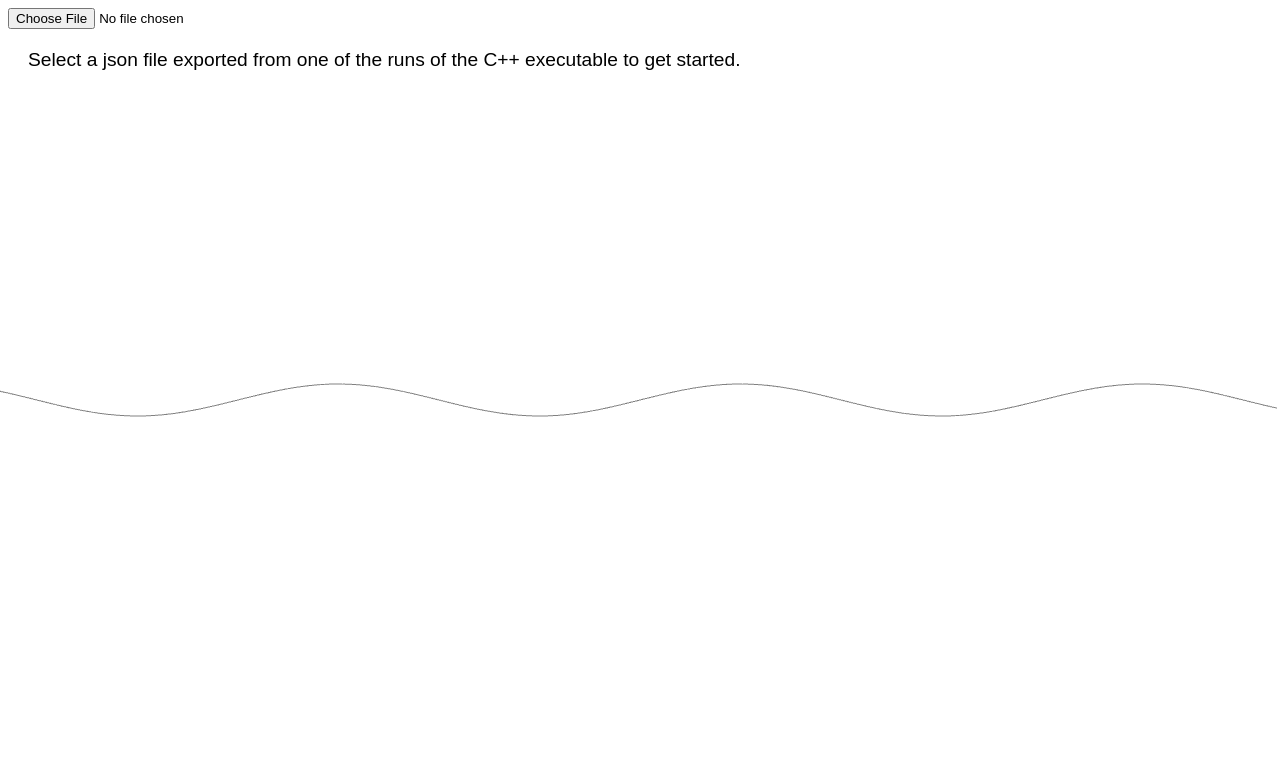
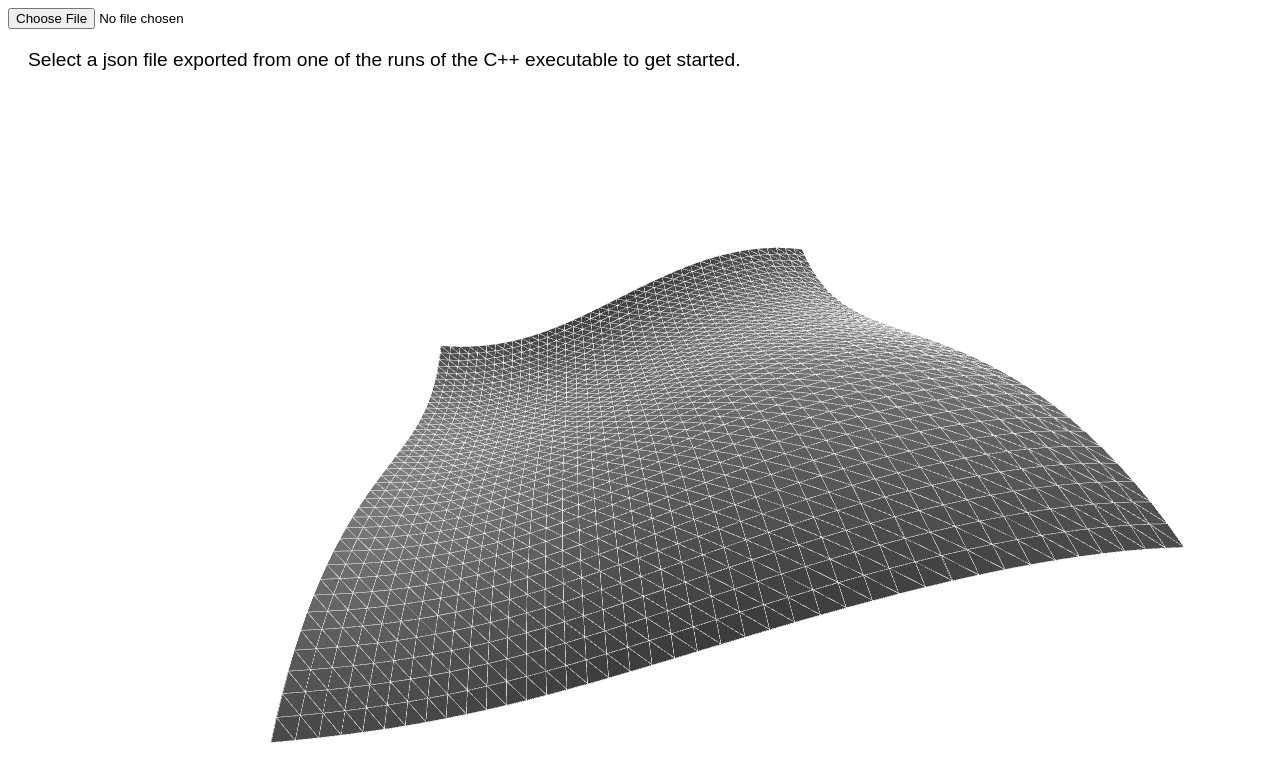
Before and after one commit to k-j0/genetic-ode, a plain HTML site: page index.html in a window 1280 px wide. Drawn offline with nearby package versions, Linux system fonts and the light colour scheme; animation ran at ten frames a second.

Commit message:
Support viewing PDE solutions

```diff
--- a/index.html
+++ b/index.html
@@ -43,14 +43,13 @@
         let width = 20;
         let height = window.innerHeight / window.innerWidth * width;
         document.body.append(renderer.domElement);
-        const camera = new THREE.OrthographicCamera(-width/2, width/2, height/2, -height/2, 1, 100);
 
-        // display expression
+        // display expression (either 2D (line) or 3D (surface))
         function displayExpression (expr, colour) {
 
             // iterate over points & sample function
             let points = [];
-            for (let i = -width/2; i <= width/2; i += 0.05) {
+            for (let i = -width/2; i <= width/2; i += 0.025) {
                 let x = i;
                 let y = eval(expr) * 0.25;
                 points.push(new THREE.Vector3(x, y, -10));
@@ -62,20 +61,84 @@
             const scene = new THREE.Scene();
             scene.background = new THREE.Color('white');
             scene.add(line);
+            const camera = new THREE.OrthographicCamera(-width/2, width/2, height/2, -height/2, 1, 100);
             renderer.render(scene, camera);
 
+            return () => {};
         }
-        displayExpression('Math.sin(x)', 'grey');
+        let angle3d = 0;
+        function displayExpression3d (expr) {
+
+            // in the [-2,2] x [-2,2] domain
+            let points = [];
+            let d = 0.1;
+            for (let xx = -2; xx < 2; xx += d) {
+                for (let yy = -2; yy < 2; yy += d) {
+                    let [x, y] = [xx, yy];
+                    let za = eval(expr) * 0.5;
+                    [x, y] = [xx+d, yy];
+                    let zb = eval(expr) * 0.5;
+                    [x, y] = [xx, yy+d];
+                    let zc = eval(expr) * 0.5;
+                    [x, y] = [xx+d, yy+d];
+                    let zd = eval(expr) * 0.5;
+                    //     A ____ C
+                    //      | \  |
+                    //      |__ \|
+                    //     B      D
+                    points.push(new THREE.Vector3(xx, za, yy)); // A
+                    points.push(new THREE.Vector3(xx+d, zd, yy+d)); // D
+                    points.push(new THREE.Vector3(xx+d, zb, yy)); // B
+                    points.push(new THREE.Vector3(xx, za, yy)); // A
+                    points.push(new THREE.Vector3(xx, zc, yy+d)); // C
+                    points.push(new THREE.Vector3(xx+d, zd, yy+d)); // D
+                }
+            }
+
+            // render
+            let geometry = (new THREE.BufferGeometry()).setFromPoints(points);
+            geometry.computeVertexNormals();
+            let mesh = new THREE.Mesh(geometry, new THREE.MeshStandardMaterial({ color: 'grey' }));
+            let wire = new THREE.Mesh(geometry, new THREE.MeshBasicMaterial({color: 'white', wireframe: true }));
+            const scene = new THREE.Scene();
+            scene.background = new THREE.Color('white');
+            scene.add(mesh);
+            scene.add(wire);
+            scene.add(new THREE.DirectionalLight());
+            const camera = new THREE.PerspectiveCamera(75, width/height, 1, 100);
+            camera.position.z = 4;
+            mesh.rotation.x = 0.8;
+            wire.rotation.x = 0.8;
+            let render;
+            let stop = false;
+            (render = () => {
+                if (stop) return;
+                mesh.rotation.y = wire.rotation.y = angle3d += 0.0025;
+                renderer.render(scene, camera);
+                requestAnimationFrame(render);
+            })();
+
+            return () => { stop = true; };
+        }
 
         // animate expressions being found from generation to generation
+        let interrupt = displayExpression3d('Math.sin(x) + Math.sin(y)', 'grey');
         function displaySearch (data) {
             let gen = 0;
             let next = () => {
                 ++gen;
-                if (gen >= data.generations.length) return;
 
                 // display the current expression
-                displayExpression(data.generations[gen].jsExpression, 'red');
+                let d2 = true;
+                if (data.problem.startsWith('ODE') || data.problem.startsWith('NLODE')) {
+                    // display ODEs as a line graph
+                    interrupt = displayExpression(data.generations[gen].jsExpression, 'red');
+                } else {
+                    // display PDEs as a 3D surface
+                    d2 = false;
+                    interrupt = displayExpression3d(data.generations[gen].jsExpression);
+                }
+
                 document.getElementById('results').innerHTML =
                         'Problem: ' + data.problem + ' (seed = ' + data.seed + ')<br>' +
                         'Method: ' + (data.useTrees ? 'ours' : 'original') + '<br>' +
@@ -85,7 +148,11 @@
                         'Fitness: ' + data.generations[gen].fitness + (data.generations[gen].fitness == 0 ? ' (found analytical solution)' : '') + '<br>' +
                         'Expression: ' + data.generations[gen].expression;
 
-                setTimeout(next, 200);
+                if (gen >= data.generations.length - 1) return;
+                setTimeout(() => {
+                    interrupt();
+                    next();
+                }, d2 ? 200 : 500);
             };
             next();
         }
@@ -98,6 +165,7 @@
             reader.onload = () => {
                 let result = JSON.parse(reader.result);
                 if (result) {
+                    interrupt();
                     displaySearch(result);
                     console.log(result);
                 }
```
